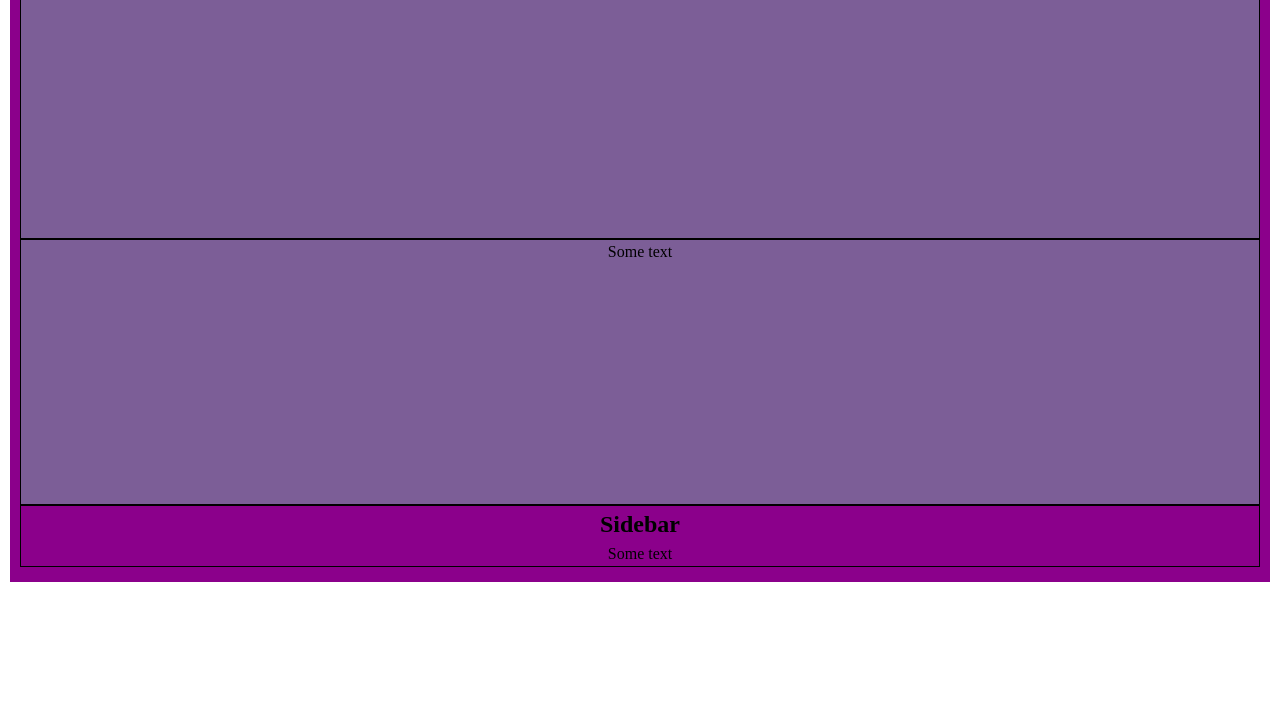
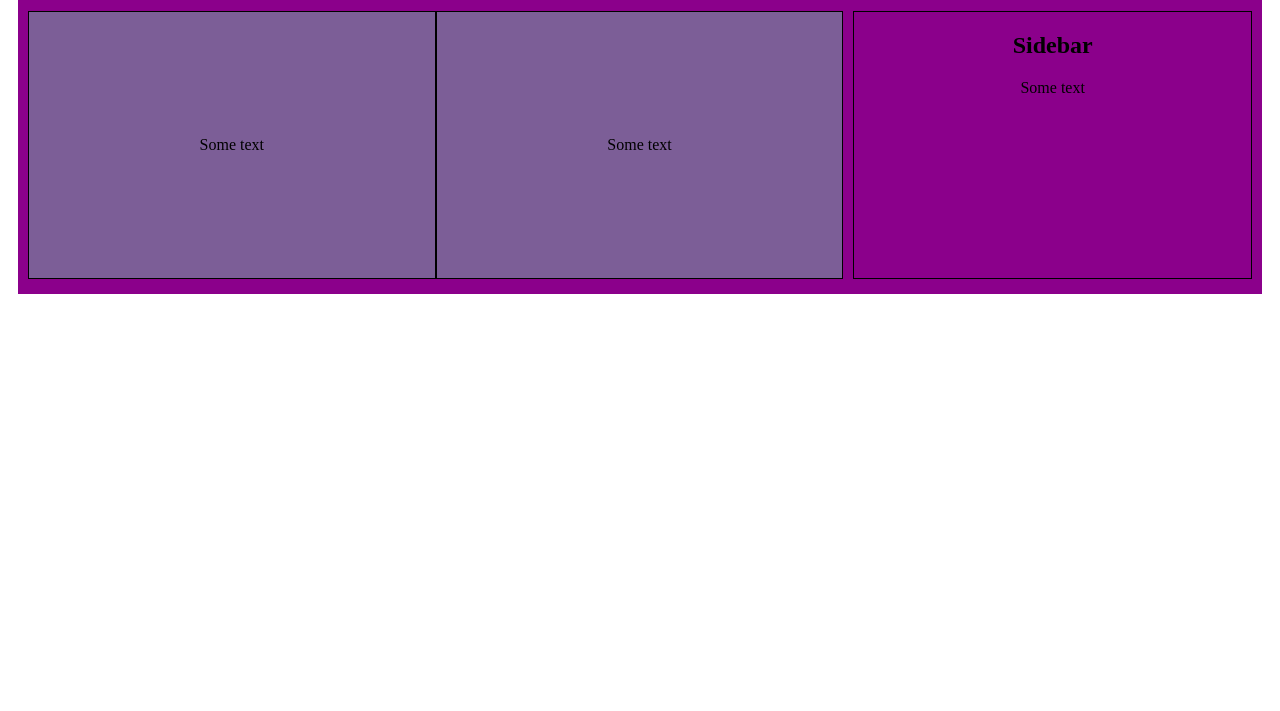
Before and after one commit to shoztobou/basicWeb, a plain HTML site: page Task_11/index.html in a window 1280 px wide. Shown: the part 89-800 px from the top of the page. Drawn offline with Linux system fonts and the light colour scheme.

Commit message:
Completed task 11 with scss

```diff
--- a/Task_11/css/reset.css
+++ /dev/null
@@ -1,51 +0,0 @@
-*,
-*::before,
-*::after {
-  box-sizing: border-box;
-}
-
-ul,
-ol {
-  padding: 0;
-}
-
-body,
-h1,
-h2,
-h3,
-h4,
-p,
-ul,
-ol,
-li,
-figure,
-figcaption,
-blockquote,
-dl,
-dd {
-  margin: 0;
-}
-
-body {
-  min-height: 100vh;
-  scroll-behavior: smooth;
-  text-rendering: optimizeSpeed;
-  line-height: 1.5;
-}
-
-ul,
-ol {
-  list-style: none;
-}
-
-img {
-  max-width: 100%;
-  display: block;
-}
-
-input,
-button,
-textarea,
-select {
-  font: inherit;
-}
--- a/Task_11/css/styles.css
+++ /dev/null
@@ -1,33 +0,0 @@
-:root {
-    --color-bg: #8b008b;
-    --color-box:#7c5e97;
-    --fifteen: 15px;
-}
-
-body {
-    padding: 10px;
-    text-align: center;
-}
-.window {
-    min-height:100%;
-    padding: var(--fifteen) 10px;
-    background: var(--color-bg);
-    margin-bottom: var(--fifteen);
-}
-h2 {
-    min-width:100%;
-}
-.container {
-    min-height: 100%;
-    min-width: 70%;
-}
-.box {
-    background: var(--color-box);
-    border: 1px solid #000000;
-    min-height: calc(100vh/3);
-    min-width: calc(100vw/3);
-}
-aside {
-    border: 1px solid #000000;
-    min-height: 100%;
-}
--- a/Task_11/index.html
+++ b/Task_11/index.html
@@ -2,24 +2,23 @@
 <html lang="en">
 <head>
     <meta charset="UTF-8">
-    <link rel="stylesheet" href="./css/reset.css">
-    <link rel="stylesheet" href="./css/styles.css">
+    <link rel="stylesheet" href="./css/main.css">
     <meta name="viewport" content="width=device-width, initial-scale=1.0">
-    <title>Task_10 - Flex</title>
+    <title>Task_11 - Flex with scss</title>
 </head>
 <body>
     <div id="wrapper">
-        <div class="flex window">
+        <div class="flex">
             <h2>Flex</h2>
-            <div class="flex-container container">
-                <div class="flex-box box">
+            <div class="flex_container">
+                <div class="flex_box">
                     <p>Some text</p>
                 </div>
-                <div class="flex-box box">
+                <div class="flex_box">
                     <p>Some text</p>
                 </div>
             </div>
-            <aside class="flex-aside">
+            <aside class="flex_aside">
                 <h2>Sidebar</h2>
                 <p>Some text</p>
             </aside>
--- /dev/null
+++ b/Task_11/scss/main.scss
@@ -0,0 +1,49 @@
+body {
+    padding: 10px;
+    text-align: center;
+}
+.flex {
+    display: flex;
+    flex-wrap: wrap;
+    flex-direction: column;
+    text-align: center;
+    padding: 15px 10px;
+    background: #8b008b;
+    margin-bottom: 15px;
+    @media (min-width:580px){
+        flex-direction: row;
+    }
+    h2 {
+        min-width:100%;
+    }
+    &_container {
+        min-height: 100%;
+        min-width: 50%;
+        @media (min-width:580px){
+            display: flex;
+            flex-direction: column;
+            flex-grow: 2;
+            margin-right: 10px;
+        }
+        @media (min-width:1024px){
+            flex-direction: row;
+        }
+    }
+    &_box {
+        display: flex;
+        align-items: center;
+        justify-content: center;
+        flex-grow: 2;
+        background: #7c5e97;
+        border: 1px solid #000000;
+        min-height: calc(100vh/3);
+        min-width: calc(100vw/3 - 30px);
+    }
+    &_aside{
+        border: 1px solid #000000;
+        min-width: calc(100vw/3 - 30px);
+        @media (min-width:580px){
+            flex-grow: 1;
+        }
+    }
+}
```
Also changed, not shown: Task_11/css/main.css (added), 1 other file.
